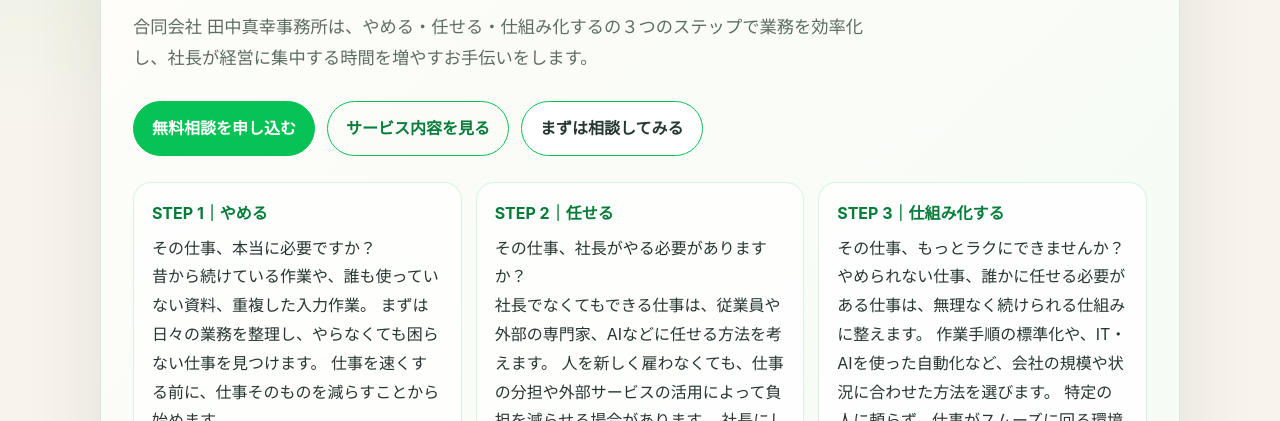
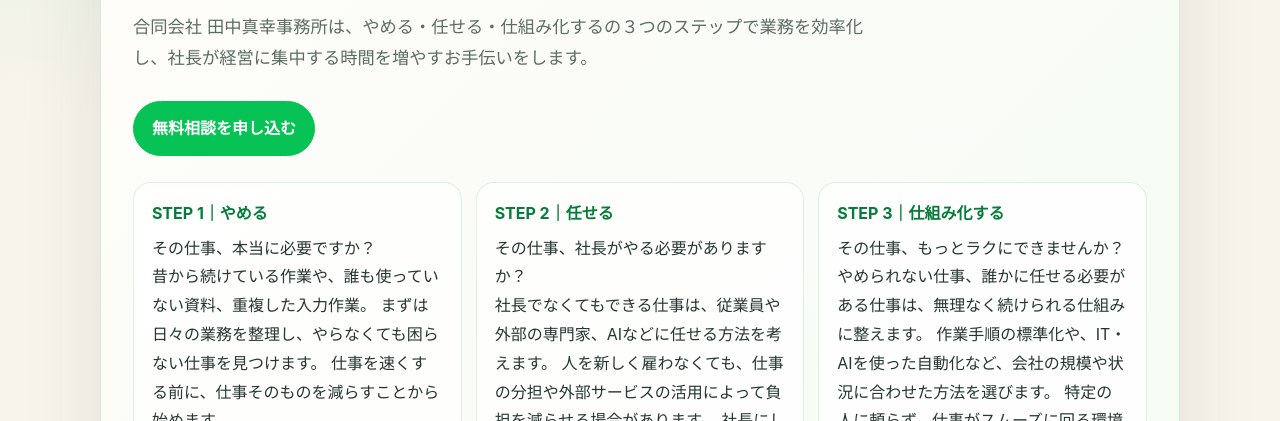
Before and after one commit to MasayukiTanaka0412/TanakaMasayukiOfficeWebsite, a plain HTML site: page index.html in a window 1280 px wide. Shown: the part 379-800 px from the top of the page. Drawn offline with Linux system fonts and the light colour scheme.

Commit message:
Remove secondary buttons from hero section for improved focus on consultation

```diff
--- a/index.html
+++ b/index.html
@@ -430,8 +430,6 @@
       </p>
       <div class="buttons">
         <a class="button primary" href="#contact">無料相談を申し込む</a>
-        <a class="button secondary" href="#services">サービス内容を見る</a>
-        <a class="button" href="#contact">まずは相談してみる</a>
       </div>
       <div class="hero-points">
         <div class="hero-point">
```
